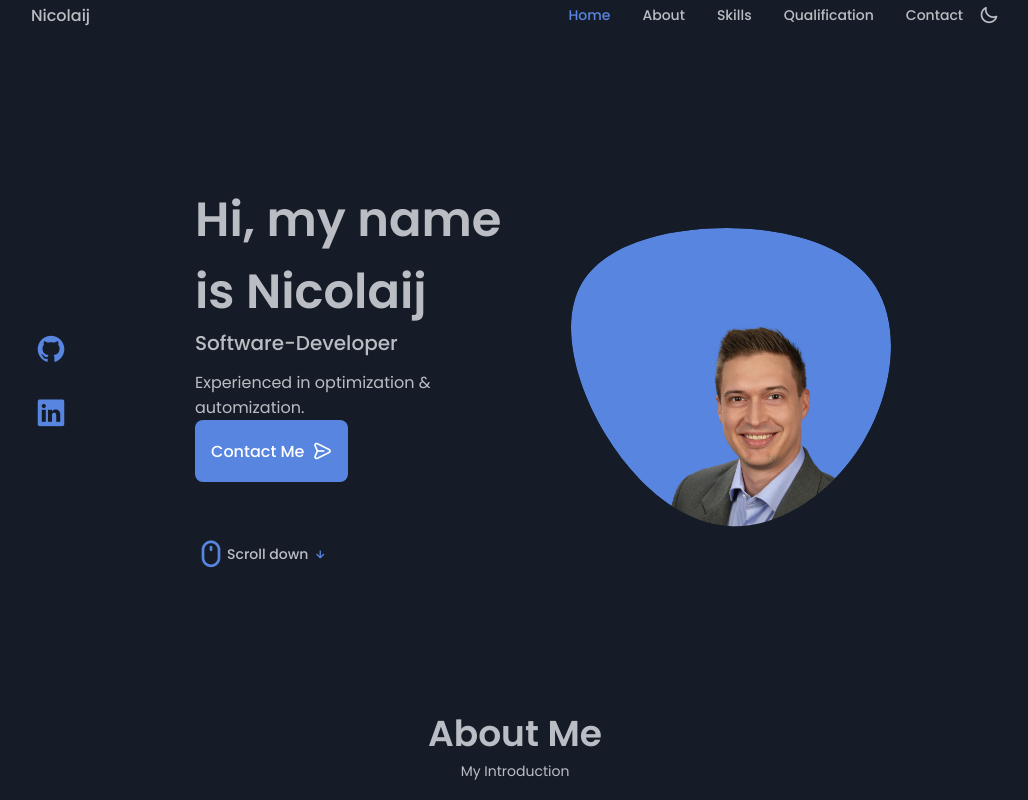
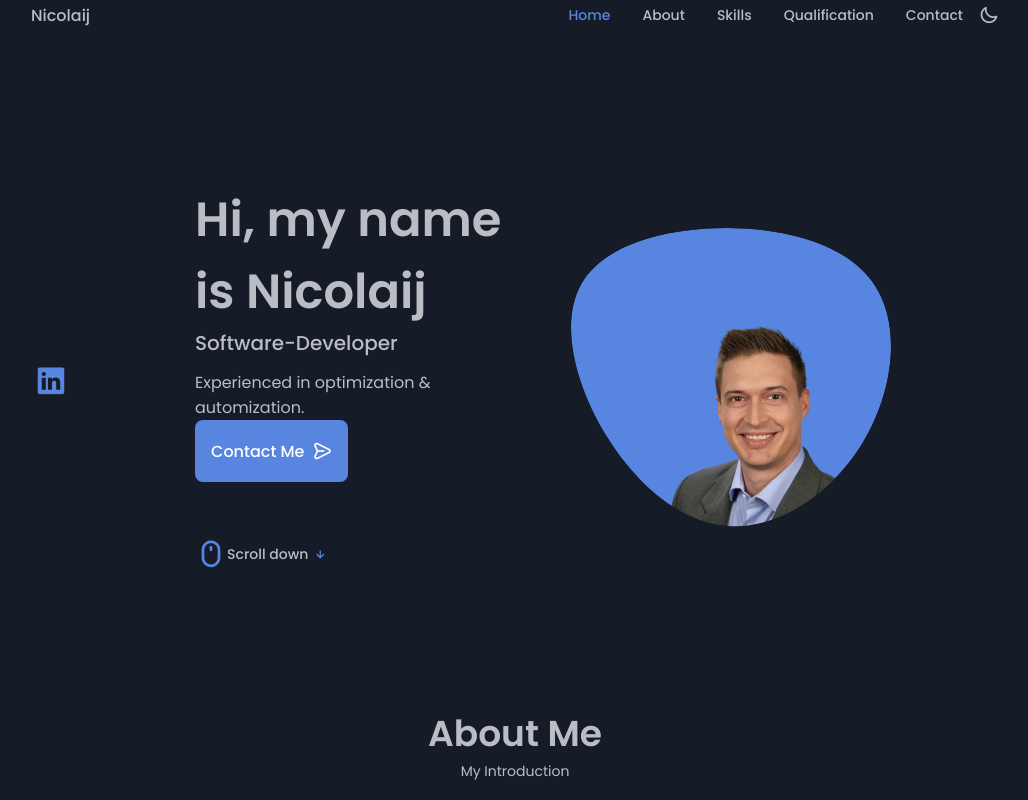
Before and after one commit to NicolaijScheu/responsive-porfolio-website, a plain HTML site: page index.html in a window 1280 px wide. Shown: the top 800 px of the page, without its empty margins (125-1153 px from the left). Drawn offline with nearby package versions, Linux system fonts and the light colour scheme.

Commit message:
Update index.html
remove github link

```diff
--- a/index.html
+++ b/index.html
@@ -69,12 +69,6 @@
         <div class="home__container container grid">
           <div class="home__content grid">
             <div class="home__social">
-              <a
-                href="https://github.com/NicolaijScheu"
-                class="home__social-icon"
-              >
-                <i class="uil uil-github"></i>
-              </a>
               <a
                 href="https://www.linkedin.com/in/nicolaij-scheu-769787186/"
                 class="home__social-icon"
```
